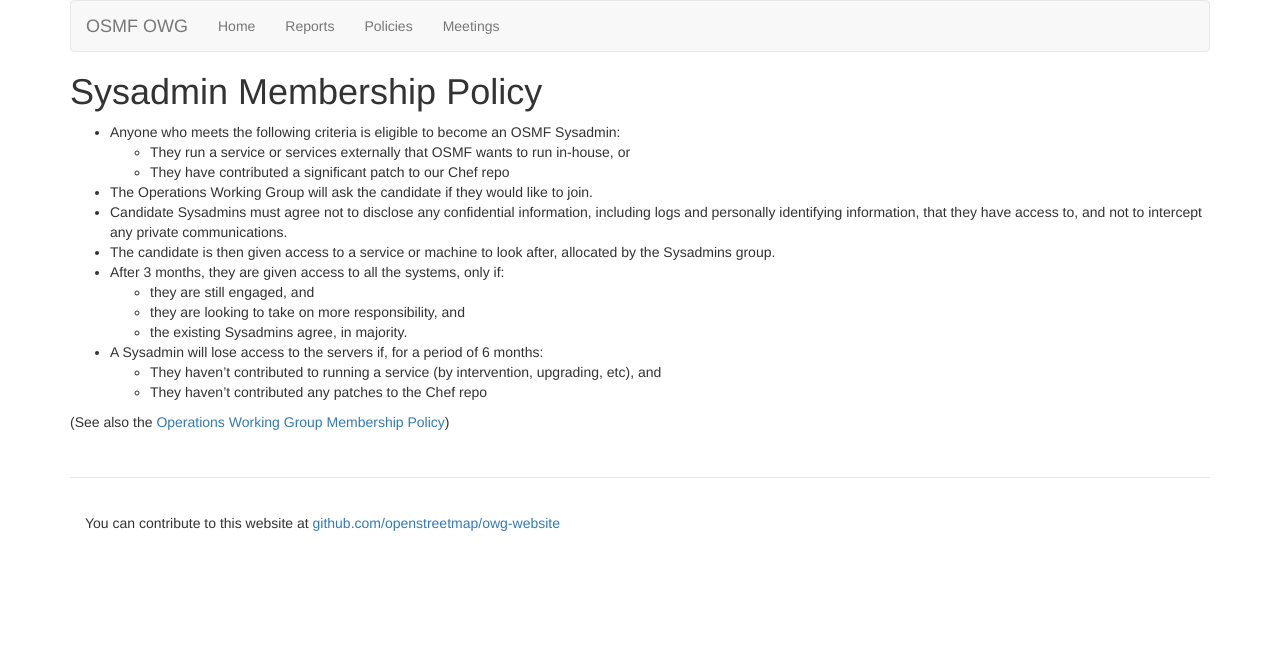
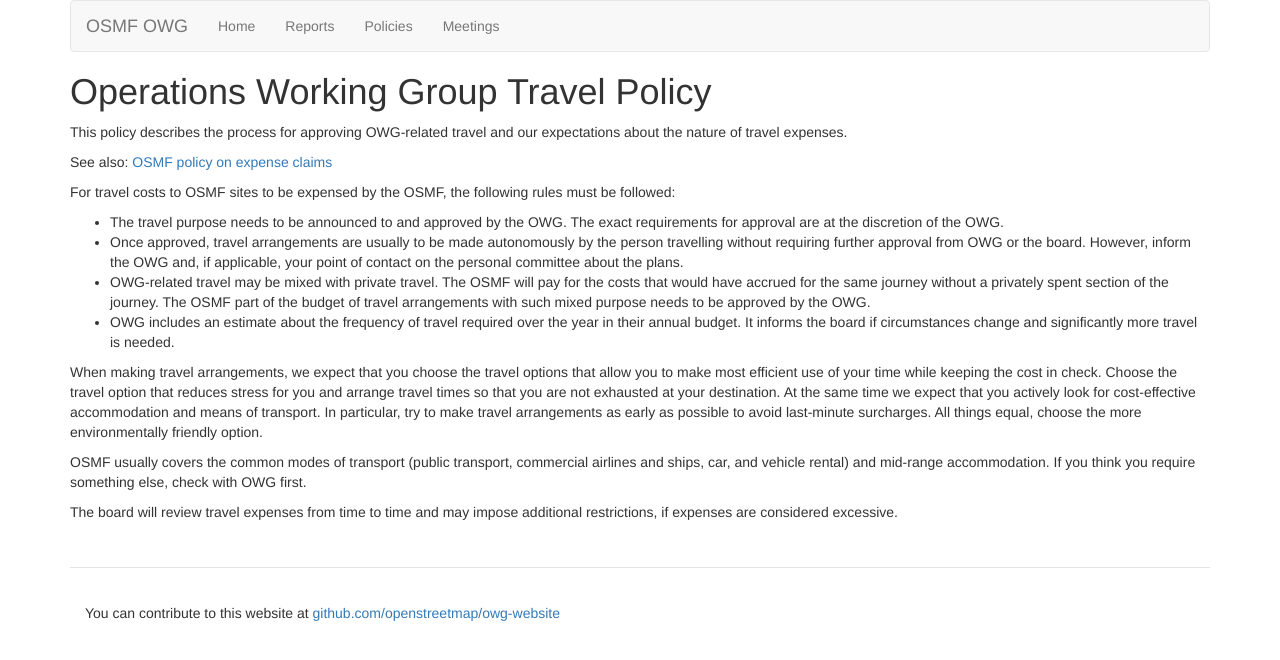
Before and after one commit to openstreetmap/owg-website, a Jekyll site: the page built from policies/travel.md, in a window 1280 px wide. Shown: the top 660 px of the page. Built offline with Jekyll 4.4.1, drawn with Linux system fonts in a browser that asks for light colours.

Commit message:
Add the OWG travel policy, as adopted 2023-03-09
In the https://osmfoundation.org/wiki/Operations/Minutes/2023-03-09#Travel_policy
meeting we did a live edit of the travel policy and agreed on it.
Reviewing the minutes, I see that the changes suggested were
some copyediting, making the purpose of the travel more general
and not strictly related to hardware, and adding vehicle rental
as an option for travel (e.g. for moving servers).

Looking at the text from the hackpad, all of these changes are
reflected in the policy.

It's not clear if we formally adopted it as a policy, but it was
agreed on at the time and may have fallen through the cracks in
the minutes.

```diff
--- /dev/null
+++ b/policies/travel.md
@@ -0,0 +1,23 @@
+---
+title: Operations Working Group Travel Policy
+permalink: /policies/sysadmin-membership/
+---
+
+# {{ page.title }}
+
+This policy describes the process for approving OWG-related travel and our expectations about the nature of travel expenses.
+
+See also: [OSMF policy on expense claims](https://wiki.osmfoundation.org/wiki/Finances#OSMF_policy_on_expense_claims)
+
+For travel costs to OSMF sites to be expensed by the OSMF, the following rules must be followed:
+
+* The travel purpose needs to be announced to and approved by the OWG. The exact requirements for approval are at the discretion of the OWG.
+* Once approved, travel arrangements are usually to be made autonomously by the person travelling without requiring further approval from OWG or the board. However, inform the OWG and, if applicable, your point of contact on the personal committee about the plans.
+* OWG-related travel may be mixed with private travel. The OSMF will pay for the costs that would have accrued for the same journey without a privately spent section of the journey. The OSMF part of the budget of travel arrangements with such mixed purpose needs to be approved by the OWG.
+* OWG includes an estimate about the frequency of travel required over the year in their annual budget. It informs the board if circumstances change and significantly more travel is needed.
+
+When making travel arrangements, we expect that you choose the travel options that allow you to make most efficient use of your time while keeping the cost in check. Choose the travel option that reduces stress for you and arrange travel times so that you are not exhausted at your destination. At the same time we expect that you actively look for cost-effective accommodation and means of transport. In particular, try to make travel arrangements as early as possible to avoid last-minute surcharges. All things equal, choose the more environmentally friendly option.
+
+OSMF usually covers the common modes of transport (public transport, commercial airlines and ships, car, and vehicle rental) and mid-range accommodation. If you think you require something else, check with OWG first.
+
+The board will review travel expenses from time to time and may impose additional restrictions, if expenses are considered excessive.
```
Also changed, not shown: policies/index.md (+1 -0 lines).
